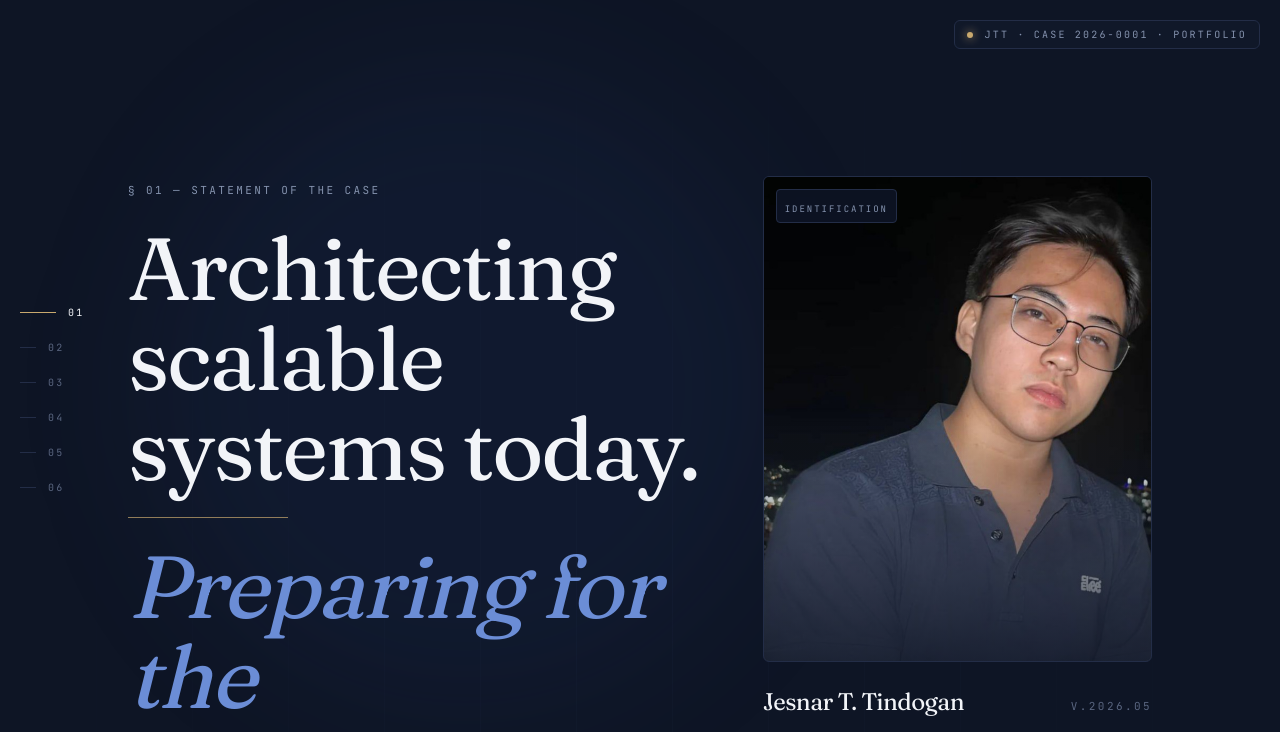
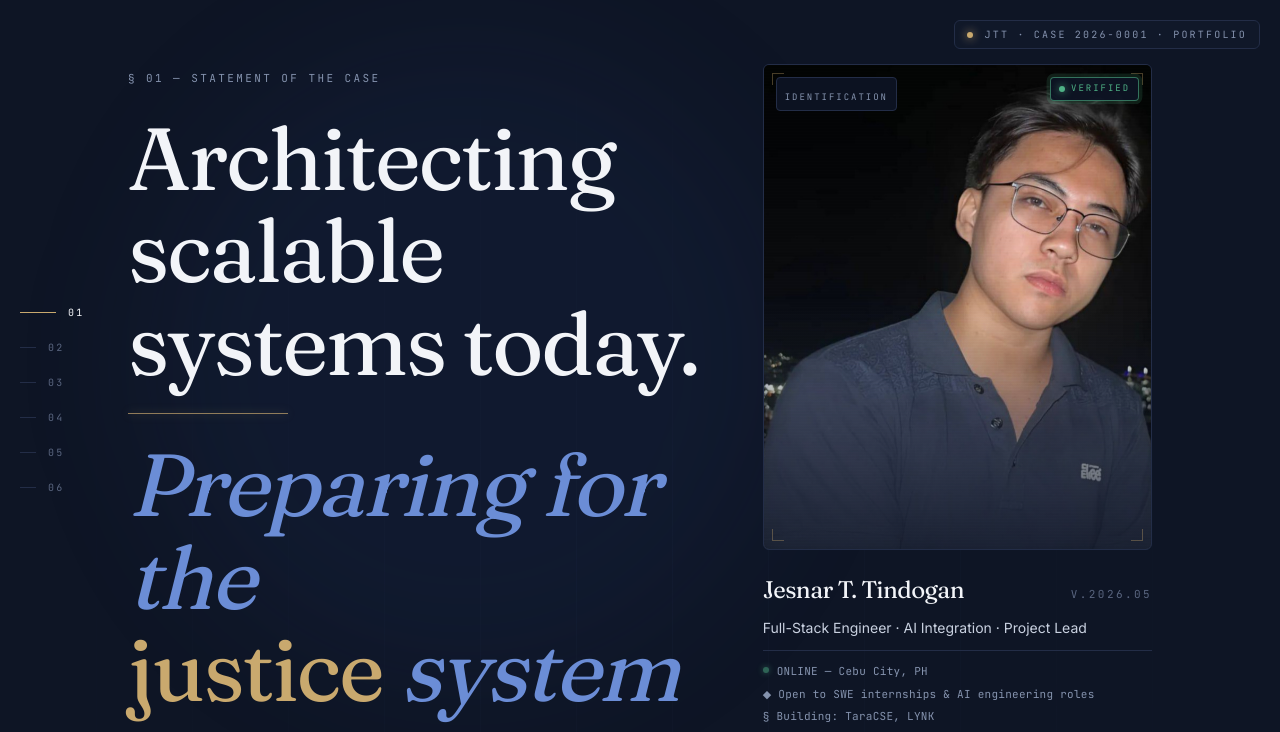
Before and after one commit to jsnaur/jsnaur-dev, a Next.js app: page / in a window 1280 px wide. Shown: the top 732 px of the page. Built offline with nearby package versions, Linux system fonts and the light colour scheme; no server answers.

Commit message:
UI/UX enhancemets

```diff
--- a/src/app/globals.css
+++ b/src/app/globals.css
@@ -124,6 +124,66 @@ html {
 .anim-draw-x  { animation: draw-x 0.9s cubic-bezier(0.65, 0, 0.35, 1) both; transform-origin: left; }
 .anim-glow    { animation: glow-drift 24s ease-in-out infinite; }
 
+/* Identification scan effect — a brass beam sweeps the portrait on load,
+   repeats subtly afterward, while the image flickers like a CRT during analysis. */
+@keyframes scan-sweep {
+  0%   { transform: translateY(-100%); opacity: 0; }
+  8%   { opacity: 1; }
+  92%  { opacity: 1; }
+  100% { transform: translateY(100%); opacity: 0; }
+}
+@keyframes scan-loop {
+  0%, 100% { transform: translateY(-10%); opacity: 0; }
+  10%      { opacity: 0.6; }
+  50%      { transform: translateY(110%); opacity: 0.6; }
+  60%      { opacity: 0; }
+}
+@keyframes id-flicker {
+  0%, 100% { filter: brightness(1) contrast(1); }
+  6%       { filter: brightness(1.35) contrast(1.1); }
+  8%       { filter: brightness(0.85) contrast(1.2); }
+  10%      { filter: brightness(1.2) contrast(1); }
+  12%      { filter: brightness(1) contrast(1); }
+  40%      { filter: brightness(1.05) contrast(1.05); }
+  42%      { filter: brightness(0.95) contrast(1); }
+}
+@keyframes badge-pop {
+  0%   { opacity: 0; transform: scale(0.85); }
+  60%  { opacity: 0; transform: scale(0.85); }
+  75%  { opacity: 1; transform: scale(1.06); }
+  100% { opacity: 1; transform: scale(1); }
+}
+@keyframes badge-pulse {
+  0%, 100% { box-shadow: 0 0 0 0 rgba(79, 178, 134, 0.0); }
+  50%      { box-shadow: 0 0 0 4px rgba(79, 178, 134, 0.18); }
+}
+@keyframes scanlines-shift {
+  from { background-position: 0 0; }
+  to   { background-position: 0 6px; }
+}
+
+.anim-scan-sweep    { animation: scan-sweep 2.4s cubic-bezier(0.65, 0, 0.35, 1) both; }
+.anim-scan-loop     { animation: scan-loop 6s ease-in-out 2.6s infinite both; }
+.anim-id-flicker    { animation: id-flicker 2.4s steps(24, end) both; }
+.anim-badge-pop     { animation: badge-pop 2.8s cubic-bezier(0.22, 1, 0.36, 1) both, badge-pulse 2.4s ease-in-out 3s infinite; }
+.anim-scanlines     { animation: scanlines-shift 0.3s steps(2) infinite; }
+
+/* Horizontal CRT scanline texture */
+.scanline-overlay {
+  background-image: repeating-linear-gradient(
+    to bottom,
+    rgba(255, 255, 255, 0.03) 0px,
+    rgba(255, 255, 255, 0.03) 1px,
+    transparent 1px,
+    transparent 3px
+  );
+}
+
+/* Magnetic / tilt — already used elsewhere, additive cursor highlight */
+.cursor-glow:hover {
+  box-shadow: 0 0 0 1px rgba(201, 169, 110, 0.35), 0 25px 60px -20px rgba(201, 169, 110, 0.25);
+}
+
 /* Sections offset so anchor jumps clear the header chrome */
 section[id] { scroll-margin-top: 2rem; }
 
--- a/src/components/sections/ArchiveSection.tsx
+++ b/src/components/sections/ArchiveSection.tsx
@@ -14,7 +14,7 @@ export function ArchiveSection() {
   return (
     <section
       id="archive"
-      className="relative border-b border-ink-700 px-6 py-28 sm:px-10 lg:px-32"
+      className="relative border-b border-ink-700 px-6 py-20 sm:px-10 sm:py-28 lg:px-32"
     >
       <div className="mx-auto max-w-7xl">
         <Reveal>
--- a/src/components/sections/ClosingSection.tsx
+++ b/src/components/sections/ClosingSection.tsx
@@ -65,7 +65,7 @@ export function ClosingSection() {
   return (
     <section
       id="closing"
-      className="relative px-6 py-32 sm:px-10 lg:px-32"
+      className="relative px-6 py-24 sm:px-10 sm:py-32 lg:px-32"
     >
       <div className="mx-auto flex max-w-4xl flex-col items-center text-center">
         <Reveal>
--- a/src/components/sections/ExhibitDiptych.tsx
+++ b/src/components/sections/ExhibitDiptych.tsx
@@ -80,7 +80,7 @@ function FannedHand({ srcs, onOpen }: { srcs: string[]; onOpen: (s: Shot) => voi
   const xs = [-150, -78, 0, 78, 150];
   const ys = [60, 18, 0, 18, 60];
   return (
-    <div className="relative mx-auto h-[480px] w-full max-w-[560px]">
+    <div className="relative mx-auto h-[420px] w-full max-w-[560px] overflow-hidden sm:h-[480px] sm:overflow-visible">
       {srcs.slice(0, 5).map((s, i) => (
         <button
           key={s}
@@ -216,7 +216,7 @@ export function ExhibitDiptych() {
   return (
     <section
       id="exhibits-bc"
-      className="relative border-b border-ink-700 px-6 py-28 sm:px-10 lg:px-32"
+      className="relative border-b border-ink-700 px-6 py-20 sm:px-10 sm:py-28 lg:px-32"
     >
       <div className="mx-auto max-w-7xl">
         <Reveal>
--- a/src/components/sections/ExhibitTaraCSE.tsx
+++ b/src/components/sections/ExhibitTaraCSE.tsx
@@ -285,7 +285,7 @@ export function ExhibitTaraCSE() {
   return (
     <section
       id="exhibit-a"
-      className="relative border-b border-ink-700 px-6 py-28 sm:px-10 lg:px-32"
+      className="relative border-b border-ink-700 px-6 py-20 sm:px-10 sm:py-28 lg:px-32"
     >
       <div className="mx-auto max-w-7xl">
         <Reveal>
--- a/src/components/sections/MethodologySection.tsx
+++ b/src/components/sections/MethodologySection.tsx
@@ -107,7 +107,7 @@ export function MethodologySection() {
   return (
     <section
       id="methodology"
-      className="relative border-b border-ink-700 px-6 py-28 sm:px-10 lg:px-32"
+      className="relative border-b border-ink-700 px-6 py-20 sm:px-10 sm:py-28 lg:px-32"
     >
       <div className="mx-auto max-w-7xl">
         <Reveal>
--- a/src/components/sections/StatementHero.tsx
+++ b/src/components/sections/StatementHero.tsx
@@ -12,7 +12,7 @@ export function StatementHero() {
   return (
     <section
       id="statement"
-      className="relative min-h-screen overflow-hidden border-b border-ink-700 px-6 py-24 sm:px-10 lg:px-32"
+      className="relative overflow-hidden border-b border-ink-700 px-6 pt-12 pb-20 sm:px-10 sm:pt-14 sm:pb-24 lg:px-32 lg:pt-16 lg:pb-28"
     >
       {/* Column-rule background */}
       <div className="absolute inset-0 bg-columnrule opacity-60 [mask-image:radial-gradient(ellipse_at_center,black,transparent_75%)]" />
@@ -23,7 +23,7 @@ export function StatementHero() {
         className="anim-glow pointer-events-none absolute left-1/3 top-1/3 h-[40rem] w-[40rem] rounded-full bg-navy-500/10 blur-3xl"
       />
 
-      <div className="relative mx-auto grid max-w-7xl grid-cols-1 gap-12 pt-12 lg:grid-cols-12 lg:gap-16 lg:pt-20">
+      <div className="relative mx-auto grid max-w-7xl grid-cols-1 gap-12 lg:grid-cols-12 lg:gap-16">
         {/* Left — headline */}
         <div className="lg:col-span-7">
           <span className="anim-fade-in" style={{ animationDelay: "0s" }}>
@@ -32,7 +32,7 @@ export function StatementHero() {
             </MonoLabel>
           </span>
 
-          <h1 className="mt-6 font-display text-5xl leading-[1.02] tracking-tight sm:text-6xl md:text-7xl lg:text-[5.5rem]">
+          <h1 className="mt-6 font-display text-[2.5rem] leading-[1.05] tracking-tight sm:text-6xl md:text-7xl lg:text-[5.5rem]">
             {headline.map((line, i) => (
               <span
                 key={`a-${i}`}
@@ -45,7 +45,7 @@ export function StatementHero() {
 
             <span
               aria-hidden
-              className="anim-draw-x my-6 block h-px w-40 bg-brass-400/70"
+              className="anim-draw-x my-6 block h-px w-40 bg-brass-400/70 shadow-[0_0_10px_rgba(201,169,110,0.45)]"
               style={{ animationDelay: "0.45s" }}
             />
 
@@ -100,21 +100,57 @@ export function StatementHero() {
             className="anim-fade-up relative mx-auto max-w-md lg:ml-auto"
             style={{ animationDelay: "0.3s" }}
           >
-            <div className="corner-tick relative overflow-hidden rounded-md border border-ink-700 bg-ink-900">
-              <div className="absolute left-3 top-3 z-10 rounded-sm border border-ink-700 bg-ink-950/90 px-2 py-1">
+            <div className="corner-tick group relative overflow-hidden rounded-md border border-ink-700 bg-ink-900">
+              {/* IDENTIFICATION label */}
+              <div className="absolute left-3 top-3 z-20 rounded-sm border border-ink-700 bg-ink-950/90 px-2 py-1">
                 <span className="font-mono text-[9px] uppercase tracking-[0.22em] text-paper-400">
                   IDENTIFICATION
                 </span>
               </div>
+
+              {/* VERIFIED badge — pops in after the scan completes */}
+              <div className="anim-badge-pop absolute right-3 top-3 z-20 flex items-center gap-1.5 rounded-sm border border-verdict/60 bg-ink-950/90 px-2 py-1">
+                <span className="block h-1.5 w-1.5 rounded-full bg-verdict shadow-[0_0_8px_var(--color-verdict)]" />
+                <span className="font-mono text-[9px] uppercase tracking-[0.22em] text-verdict">
+                  Verified
+                </span>
+              </div>
+
+              {/* Portrait — flickers during the analysis pass */}
+              <div className="anim-id-flicker">
                 <Image
                   src="/jsnaur-portrait.png"
                   alt="Jesnar Tindogan"
                   width={520}
                   height={680}
                   priority
-                className="h-auto w-full object-cover"
+                  className="h-auto w-full object-cover transition-transform duration-700 ease-out group-hover:scale-[1.02]"
                 />
-              <div className="pointer-events-none absolute inset-0 bg-gradient-to-t from-ink-950/80 via-transparent to-transparent" />
+              </div>
+
+              {/* CRT scanlines — always on, very subtle */}
+              <div className="scanline-overlay pointer-events-none absolute inset-0 z-10 opacity-40 mix-blend-overlay" />
+
+              {/* Initial scan beam — sweeps top → bottom once on mount */}
+              <div className="pointer-events-none absolute inset-0 z-10 overflow-hidden">
+                <div className="anim-scan-sweep absolute inset-x-0 top-0 h-24 bg-gradient-to-b from-transparent via-brass-400/30 to-transparent shadow-[0_0_30px_8px_rgba(201,169,110,0.25)]" />
+              </div>
+
+              {/* Recurring soft scan line — slow, ambient */}
+              <div className="pointer-events-none absolute inset-0 z-10 overflow-hidden">
+                <div className="anim-scan-loop absolute inset-x-0 top-0 h-px bg-brass-400/60 shadow-[0_0_8px_2px_rgba(201,169,110,0.4)]" />
+              </div>
+
+              {/* Targeting reticle corners */}
+              <div className="pointer-events-none absolute inset-2 z-10 opacity-50">
+                <span className="absolute left-0 top-0 h-3 w-3 border-l border-t border-brass-400/70" />
+                <span className="absolute right-0 top-0 h-3 w-3 border-r border-t border-brass-400/70" />
+                <span className="absolute bottom-0 left-0 h-3 w-3 border-b border-l border-brass-400/70" />
+                <span className="absolute bottom-0 right-0 h-3 w-3 border-b border-r border-brass-400/70" />
+              </div>
+
+              {/* Bottom vignette — keeps the IDENTIFICATION + VERIFIED text readable */}
+              <div className="pointer-events-none absolute inset-0 z-[5] bg-gradient-to-t from-ink-950/80 via-transparent to-transparent" />
             </div>
 
             <div className="mt-6 space-y-3">
@@ -127,7 +163,7 @@ export function StatementHero() {
               <p className="text-sm text-paper-200">{profile.role}</p>
               <div className="space-y-1.5 border-t border-ink-700 pt-3 font-mono text-[11px] tracking-wide text-paper-400">
                 <p>
-                  <span className="mr-2 inline-block h-1.5 w-1.5 translate-y-[-2px] rounded-full bg-verdict" />
+                  <span className="mr-2 inline-block h-1.5 w-1.5 translate-y-[-2px] animate-pulse rounded-full bg-verdict shadow-[0_0_6px_var(--color-verdict)]" />
                   ONLINE — {profile.location}
                 </p>
                 <p>◆ {profile.status}</p>
```
Lines whose indentation alone changed are shown as unchanged.
